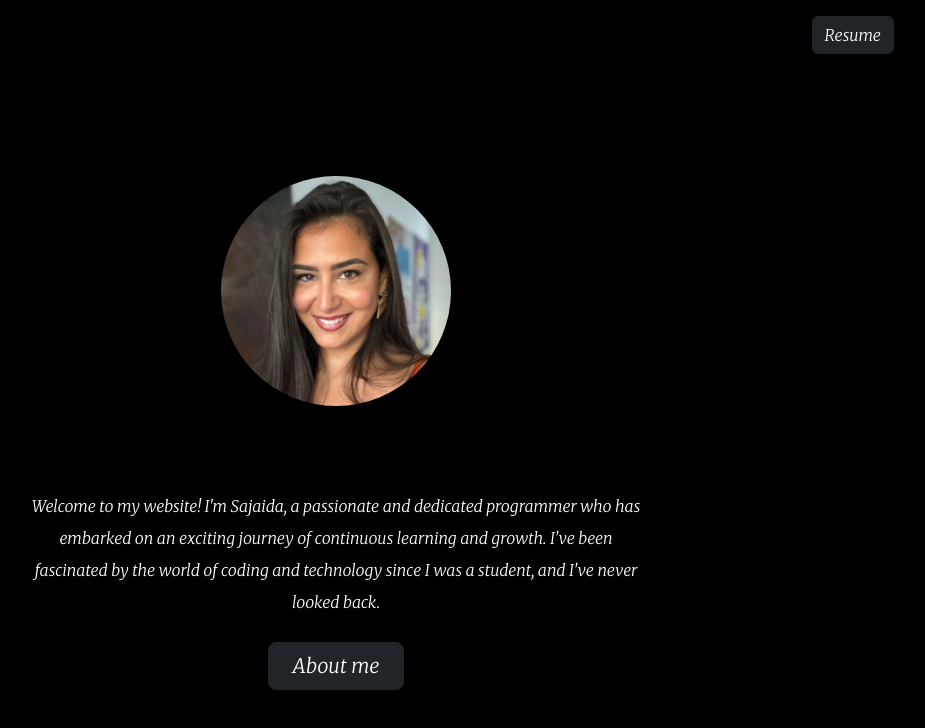
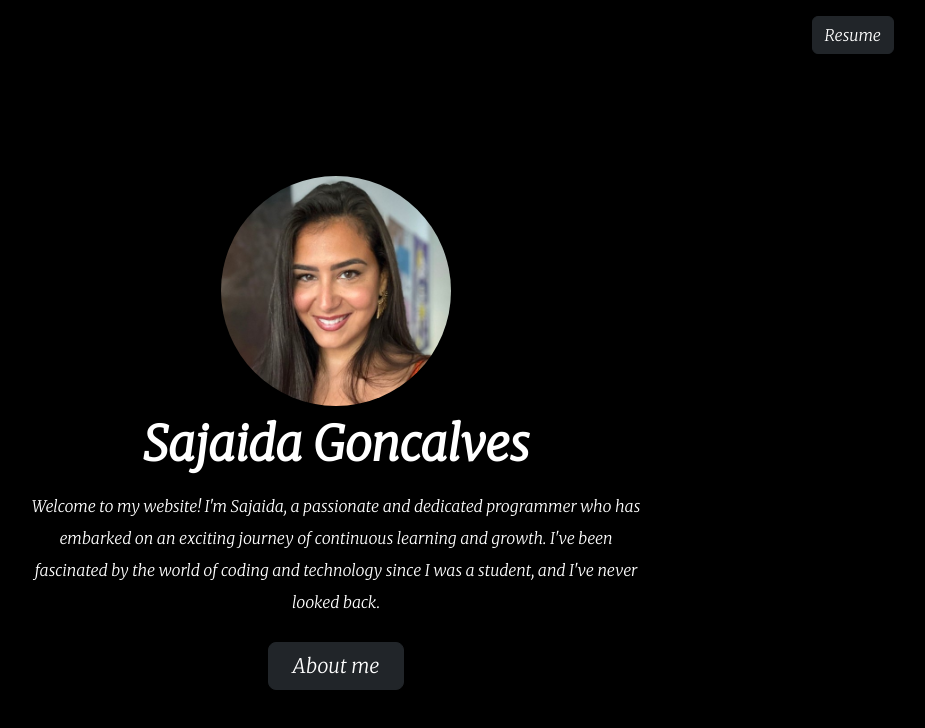
Before and after one commit to 0xWDG/html.sajaidaportfolio2, a plain HTML site: page index.html in a window 1280 px wide. Shown: the whole page, without its empty margins (304-1229 px from the left). Drawn offline with nearby package versions, Linux system fonts and the dark colour scheme.

Commit message:
Fix dark mode h and p tags

```diff
--- a/style.css
+++ b/style.css
@@ -56,6 +56,7 @@ body {
     h5,
     h6,
     p {
-        color: white;
+        --bs-emphasis-color: #fff;
+        color: #fff;
     }
 }
```
